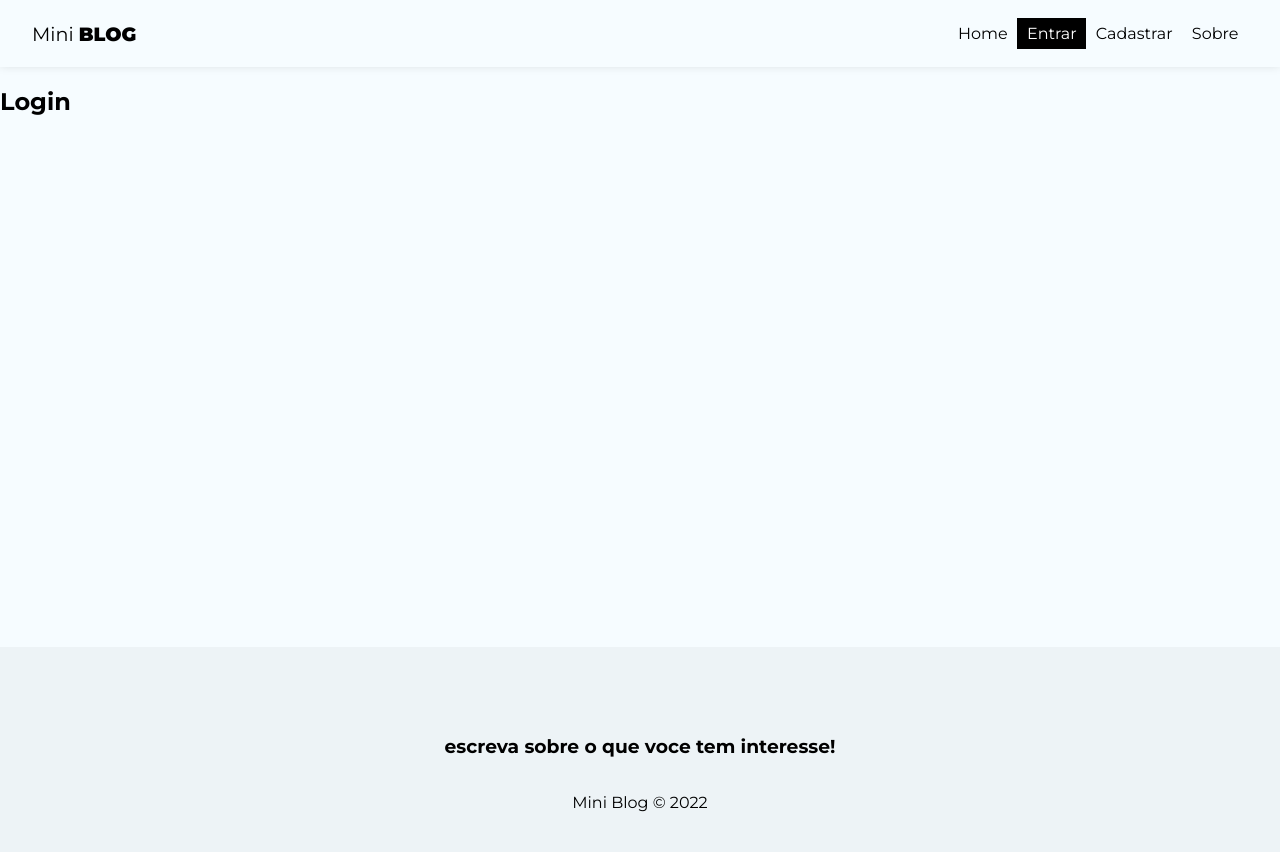
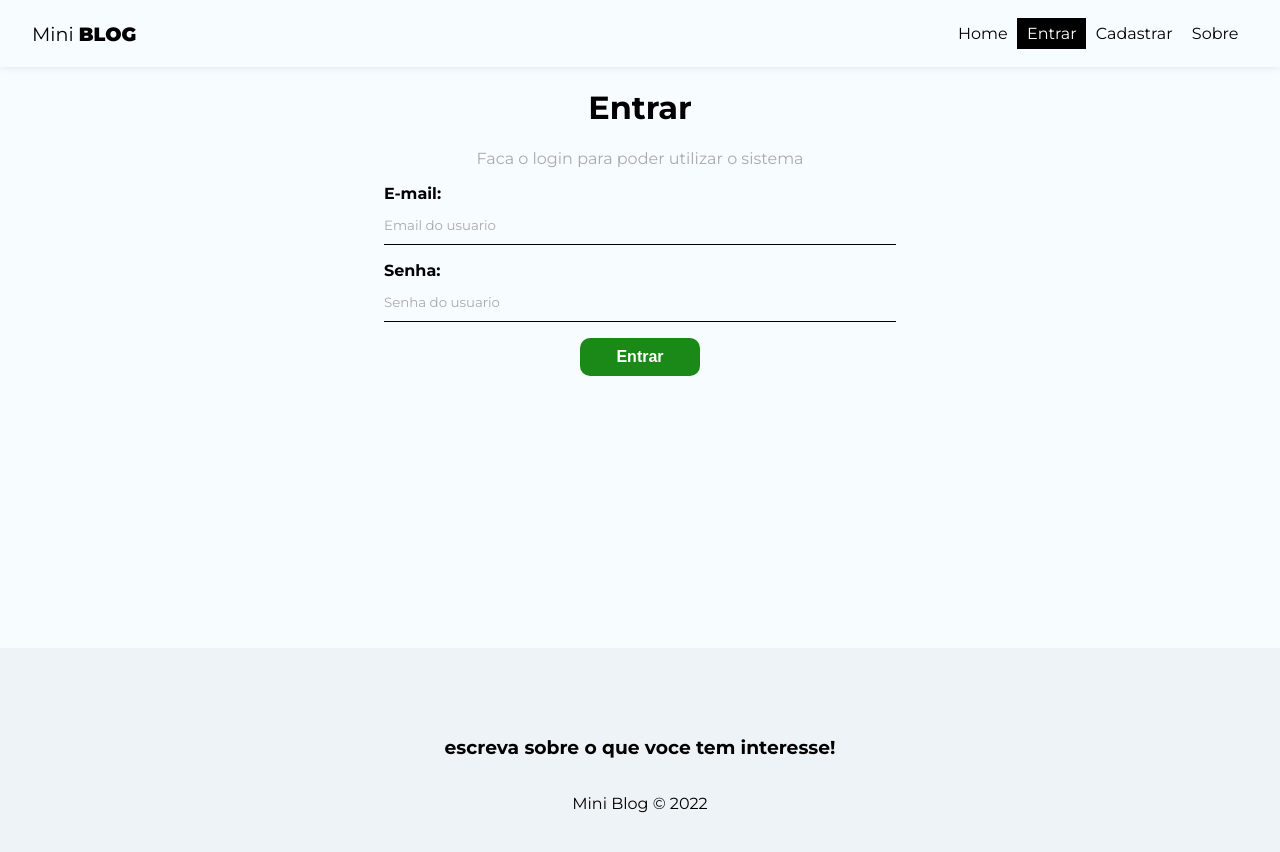
Before and after one commit to matheus-git11/miniblog, a React (Create React App) app: page /login in a window 1280 px wide. Shown: the top 852 px of the page. Built offline with nearby package versions, Linux system fonts and the light colour scheme; no server answers.

Commit message:
Implementando o login e o logoff

```diff
--- a/src/components/Navbar.js
+++ b/src/components/Navbar.js
@@ -6,6 +6,7 @@
 
 const Navbar = () => {
   const { user } = useAuthValue();
+  const {logout} = useAuthentication()
   return (
     <nav className={styles.navbar}>
       <NavLink to="/" className={styles.brand}>
@@ -74,6 +75,8 @@
             Sobre
           </NavLink>
         </li>
+
+        {user && (<button onClick={logout}>Sair</button>)}
       </ul>
     </nav>
   );
--- a/src/hooks/useAuthentication.js
+++ b/src/hooks/useAuthentication.js
@@ -63,6 +63,35 @@
     }
   };
 
+  const logout = () => {
+    checkIfIsCancelled();
+    signOut(auth);
+  };
+
+  const login = async (data) => {
+    checkIfIsCancelled();
+    setLoading(true);
+    setError(null);
+
+    try {
+      await signInWithEmailAndPassword(auth, data.email, data.password);
+      setLoading(false)
+    } catch (error) {
+      let systemErrorMessage;
+
+      if (error.message.includes("user-not-found")) {
+        systemErrorMessage = "Usuario nao encontrado";
+      } else if (error.message.includes("wrong-password")) {
+        systemErrorMessage = "Senha incorreta";
+      }else{
+        systemErrorMessage="Ocorreu um erro, por favor tente mais tarde."
+      }
+
+      setError(systemErrorMessage)
+      setLoading(false)
+    }
+  };
+
   useEffect(() => {
     return () => setCancelled(true);
   }, []);
@@ -72,5 +101,7 @@
     createUser,
     error,
     loading,
+    logout,
+    login
   };
 };
--- a/src/pages/Login/Login.js
+++ b/src/pages/Login/Login.js
@@ -1,11 +1,73 @@
-import styles from './Login.module.css'
+import styles from "./Login.module.css";
+import { useEffect, useState } from "react";
+import { useAuthentication } from "../../hooks/useAuthentication";
 
 const Login = () => {
+
+  const [email, setEmail] = useState("");
+  const [password, setPassword] = useState("");
+  const [error, setError] = useState("");
+  const { login, error: authError, loading } = useAuthentication();
+
+  const handleSubmit = async (e) => {
+    e.preventDefault();
+    setError("");
+
+    const user = {
+      email,
+      password,
+    };
+
+    const res = await login(user);
+
+    console.log(res);
+  };
+
+  useEffect(() => {
+    if (authError) {
+      setError(authError);
+    }
+  }, [authError]);
+
   return (
-    <div>
-        <h2>Login</h2>
+    <div className={styles.login}>
+      <h1>Entrar</h1>
+      <p>Faca o login para poder utilizar o sistema</p>
+      <form onSubmit={handleSubmit}>
+        <label>
+          <span>E-mail:</span>
+          <input
+            type="email"
+            name="email"
+            required
+            placeholder="Email do usuario"
+            value={email}
+            onChange={(e) => setEmail(e.target.value)}
+          />
+        </label>
+
+        <label>
+          <span>Senha:</span>
+          <input
+            type="password"
+            name="password"
+            required
+            placeholder="Senha do usuario"
+            value={password}
+            onChange={(e) => setPassword(e.target.value)}
+          />
+        </label>
+
+        {!loading && <button className="btn">Entrar</button>}
+        {loading && (
+          <button className="btn" disabled>
+            Aguarde....
+          </button>
+        )}
+        {error && <p className="error">{error}</p>}
+      </form>
     </div>
-  )
-}
+  );
+};
 
-export default Login
+export default Login;
--- a/src/pages/Login/Login.module.css
+++ b/src/pages/Login/Login.module.css
@@ -0,0 +1,7 @@
+.login{
+    text-align: center;
+}
+
+.login p{
+    color:#aaa;
+}
```
